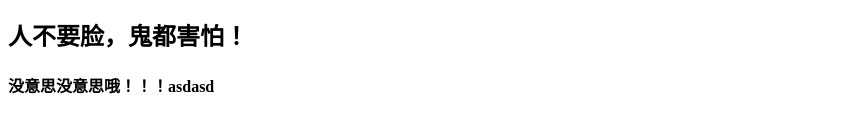
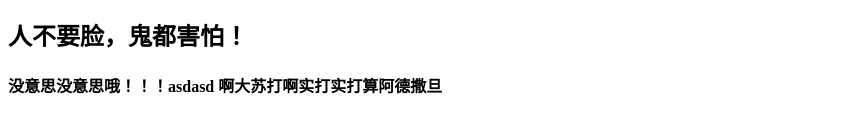
Before and after one commit to yjianlin/bird-fly, a plain HTML site: page index.html in a window 1280 px wide. Shown: the part 487-620 px from the top of the page, without its empty margins (0-845 px from the left). Drawn offline with Linux system fonts and the light colour scheme.

Commit message:
master xiugai

```diff
--- a/index.html
+++ b/index.html
@@ -54,6 +54,7 @@
   </div>
   <h4>
     没意思没意思哦！！！asdasd
+    啊大苏打啊实打实打算阿德撒旦
   </h4>
 </body>
 </html>
```
